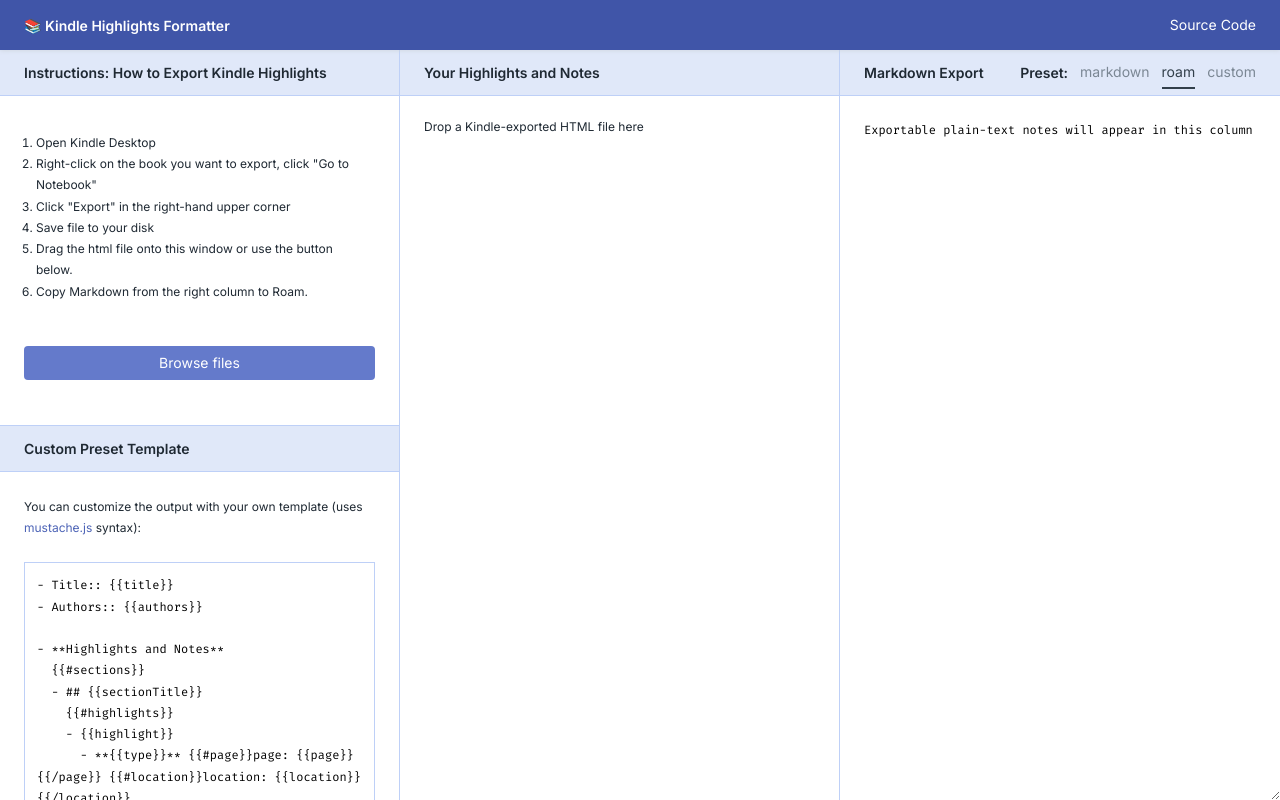
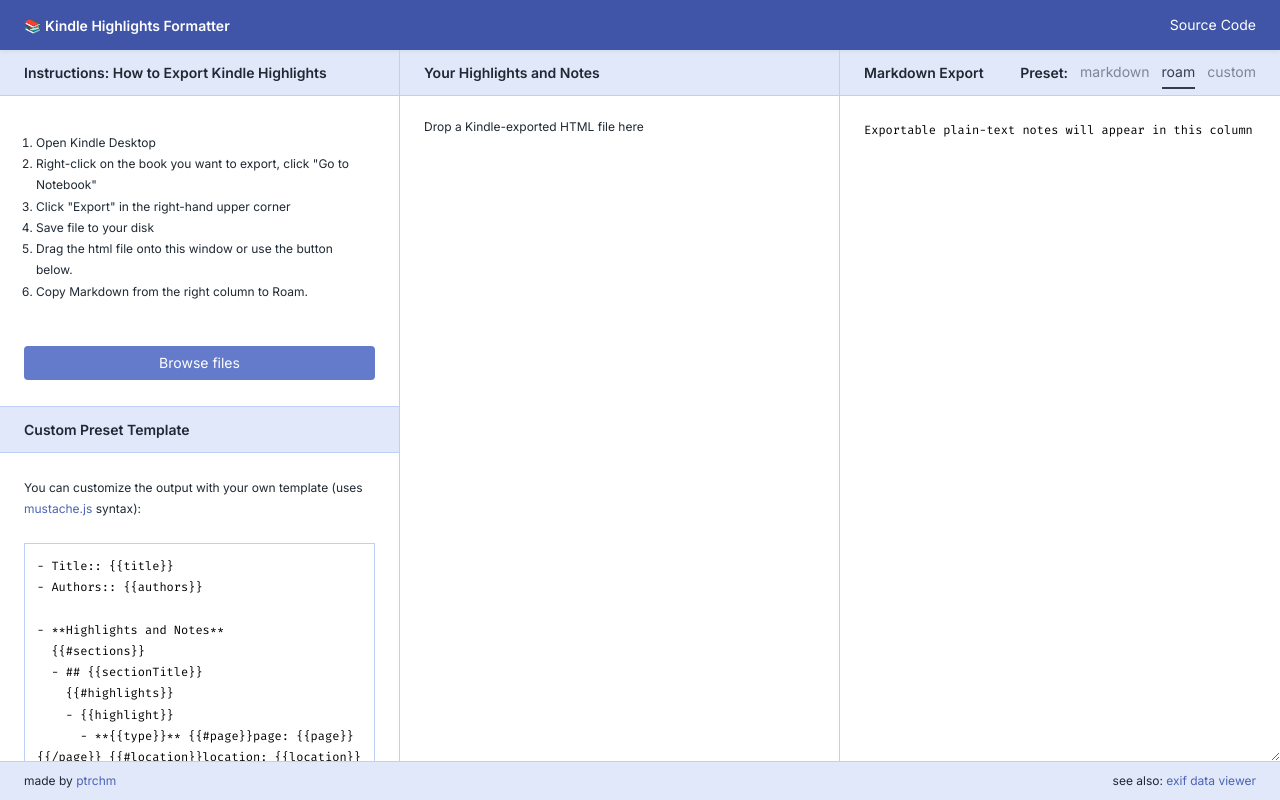
Before and after one commit to pch/kindle-formatter, a Next.js app: page / in a window 1280 px wide. Built offline with nearby package versions, Linux system fonts and the light colour scheme.

Commit message:
Add footer with links to my website & PP

```diff
--- a/components/BooksApp/BookAppStyles.js
+++ b/components/BooksApp/BookAppStyles.js
@@ -11,7 +11,8 @@
   display: grid;
   grid-template-areas:
     "instructions highlights export"
-    "preset highlights export";
+    "preset highlights export"
+    "footer footer footer";
 
   grid-template-columns: minmax(150px, 400px) minmax(200px, 1fr) minmax(
       300px,
@@ -25,7 +26,8 @@
   @media ${breakpoints.breakL} {
     grid-template-areas:
       "instructions highlights"
-      "preset export ";
+      "preset export"
+      "footer footer";
 
     grid-template-columns: minmax(150px, 300px) minmax(200px, 1fr);
   }
@@ -35,7 +37,8 @@
       "instructions"
       "highlights"
       "export"
-      "preset";
+      "preset"
+      "footer";
 
     grid-template-columns: 1fr;
 
@@ -93,3 +96,13 @@
   position: relative;
   flex: 1;
 `;
+
+export const Footer = styled.div`
+  grid-area: footer;
+  padding: var(--spacing-sm) var(--spacing-lg);
+  border-top: 1px var(--border-color) solid;
+  background: var(--light-indigo-1);
+
+  display: flex;
+  justify-content: space-between;
+`;
--- a/components/BooksApp/BooksApp.js
+++ b/components/BooksApp/BooksApp.js
@@ -4,7 +4,7 @@
 import { Export } from "./Export";
 import { CustomPreset } from "./CustomPreset";
 import Dropzone from "./Dropzone";
-import { BookAppWrapper } from "./BookAppStyles";
+import { BookAppWrapper, Footer } from "./BookAppStyles";
 import { parseHighlights } from "lib/parser";
 import { TEMPLATES } from "templates";
 
@@ -74,6 +74,10 @@
           onPresetUpdate={handleCustomPresetUpdate}
           onPresetReset={() => handleCustomPresetUpdate(defaultTemplate)}
         />
+        <Footer>
+          <div>made by <a href="https://ptrchm.com">ptrchm</a></div>
+          <div>see also: <a href="https://pixelpeeper.com/exif-data-viewer">exif data viewer</a></div>
+        </Footer>
       </BookAppWrapper>
     </Dropzone>
   );
```
